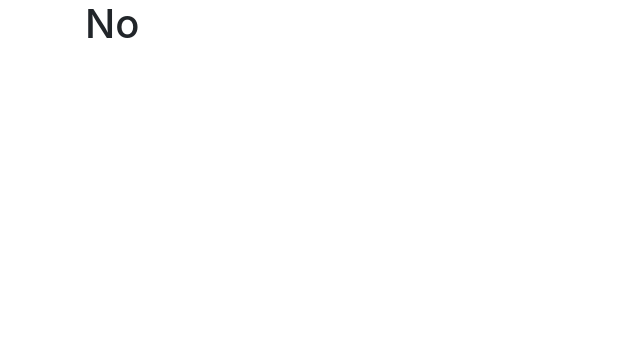
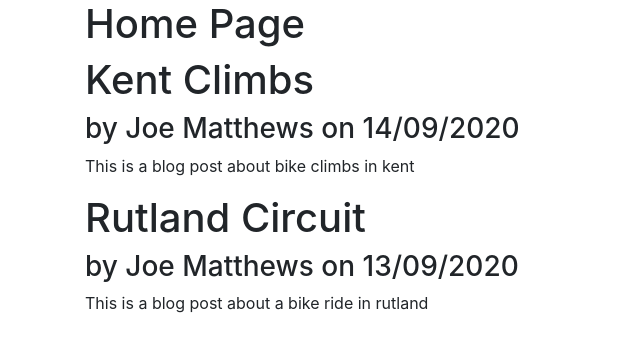
Before and after one commit to matthj1/BadIdeasOnBikesWebsite, a Flask app: page / in a window 1280 px wide. Before the commit the part shown is almost empty. Shown: the top 352 px of the page, without its empty margins (0-640 px from the left). Run offline with Flask 2, Linux system fonts and the light colour scheme; some libraries are stand-ins or nearby versions.

Commit message:
learning more about template inheritence

```diff
--- a/main.py
+++ b/main.py
@@ -2,16 +2,29 @@ from flask import Flask, render_template, url_for
 
 app = Flask(__name__)
 
+posts = ({
+    "author": "Joe Matthews",
+    "title": "Kent Climbs",
+    "content": "This is a blog post about bike climbs in kent",
+    "date": "14/09/2020"
+},
+    {
+    "author": "Joe Matthews",
+    "title": "Rutland Circuit",
+    "content": "This is a blog post about a bike ride in rutland",
+    "date": "13/09/2020"
+
+})
 
 @app.route("/")
 @app.route("/home")
 def homePage():
-    return render_template("BASE.html", stuff="No")
+    return render_template("Home.html", posts=posts)
 
 
 @app.route("/about")
 def aboutPage():
-    return "<h1>About Page</h1>"
+    return render_template("About.html")
 
 
 if __name__ == "__main__":
--- /dev/null
+++ b/templates/About.html
@@ -0,0 +1,6 @@
+{% extends "BASE.html" %}
+{% block content %}
+    <h1>
+        About Page
+    </h1>
+{% endblock content %}
--- a/templates/BASE.html
+++ b/templates/BASE.html
@@ -10,7 +10,9 @@
     <body>
         <div class="container">
 
-        <h1>{{stuff}}</h1>
+            {% block content %}
+
+            {% endblock content %}
 
         <script src="https://code.jquery.com/jquery-3.5.1.slim.min.js" integrity="sha384-DfXdz2htPH0lsSSs5nCTpuj/zy4C+OGpamoFVy38MVBnE+IbbVYUew+OrCXaRkfj" crossorigin="anonymous"></script>
         <script src="https://cdn.jsdelivr.net/npm/popper.js@1.16.1/dist/umd/popper.min.js" integrity="sha384-9/reFTGAW83EW2RDu2S0VKaIzap3H66lZH81PoYlFhbGU+6BZp6G7niu735Sk7lN" crossorigin="anonymous"></script>
--- /dev/null
+++ b/templates/Home.html
@@ -0,0 +1,15 @@
+{% extends "BASE.html" %}
+    {% block content %}
+        <h1>Home Page</h1>
+            {% for post in posts %}
+            <h1>
+                {{post.title}}
+            </h1>
+            <h3>
+                by {{post.author}} on {{post.date}}
+            </h3>
+            <p>
+                {{post.content}}
+            </p>
+        {% endfor %}
+    {% endblock content %}
```
